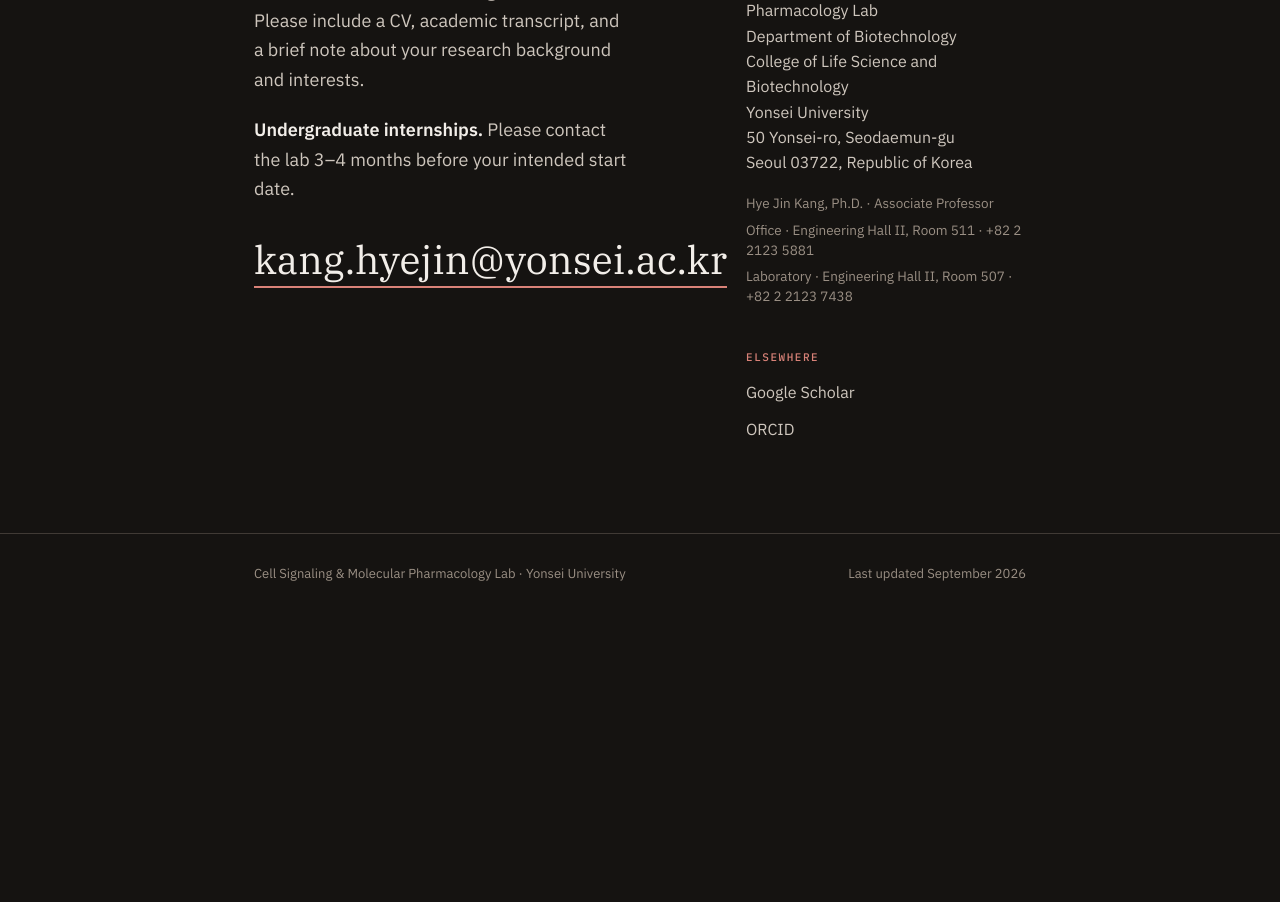
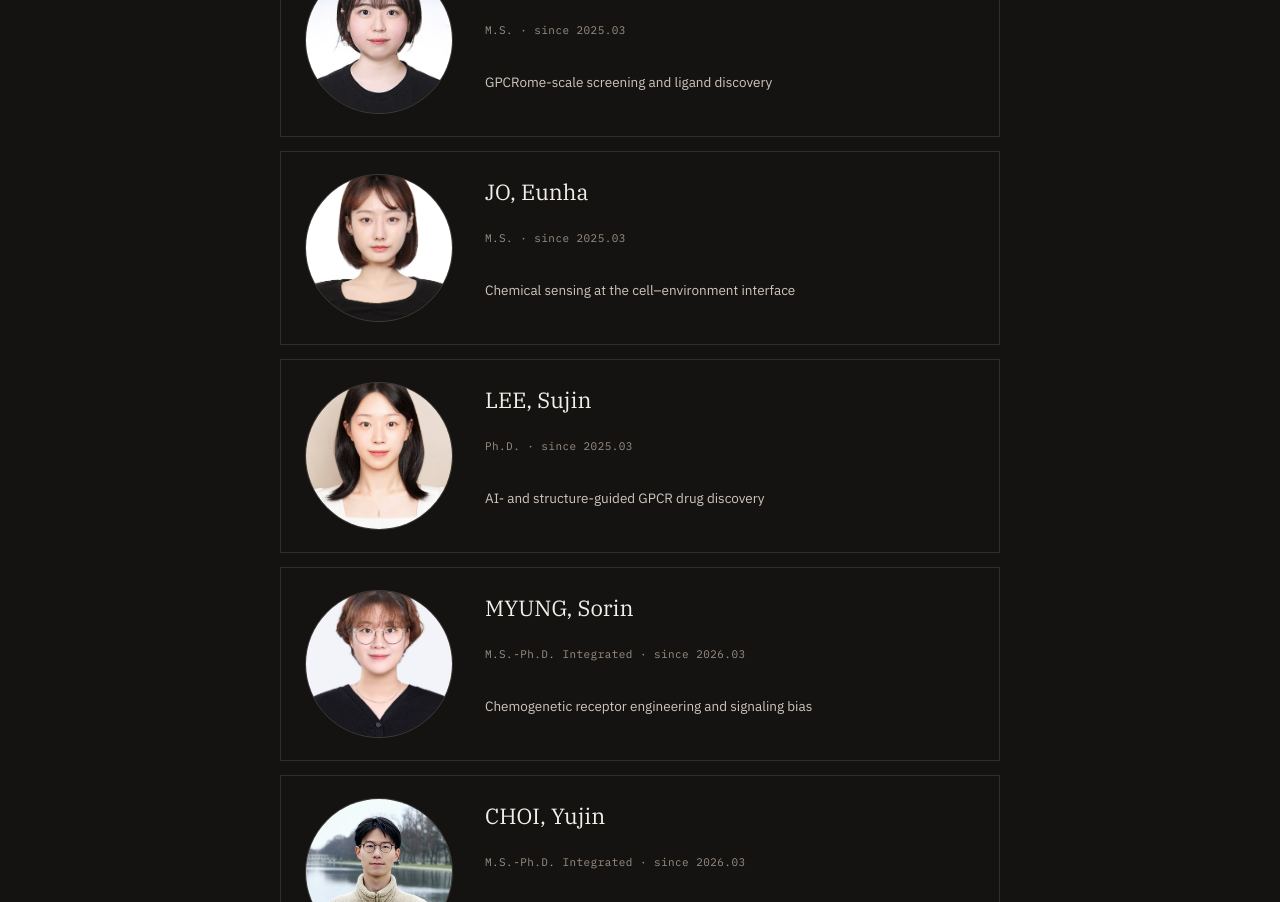
Before and after one commit to gori7873/Kang-lab, a plain HTML site: page index.html in a window 1280 px wide. Shown: the part 9351-10253 px from the top of the page. Before the commit the page ends 9976 px from the top, so only its background shows below. Drawn offline with Linux system fonts and the light colour scheme; no server answers.

Commit message:
Complete Myung rename and make member loader skip missing files

```diff
--- a/data/members/index.json
+++ b/data/members/index.json
@@ -4,7 +4,7 @@
   "subinwoo",
   "eunhajo",
   "sujinlee",
-  "sorinmyeong",
+  "sorinmyung",
   "yujinchoi",
   "jisukim",
   "donghajang",
--- a/data/members/sorinmyung.json
+++ b/data/members/sorinmyung.json
@@ -1,10 +1,10 @@
 {
-  "name": "Sorin Myeong",
+  "name": "Sorin Myung",
   "initials": "SM",
   "status": "current",
   "position": "M.S.-Ph.D. Integrated",
   "join": "2026. 03",
-  "photo": "images/members/sorinmyeong.jpg",
+  "photo": "images/members/sorinmyung.jpg",
   "handle": null,
   "ORCID": null,
   "publications": [
--- a/index.html
+++ b/index.html
@@ -2435,8 +2435,12 @@ requestAnimationFrame(render);
       return fetch("data/members/" + id + ".json").then(function (r) {
         if (!r.ok) throw new Error(id);
         return r.json();
-      });
-    }));
+      }).catch(function () { return null; });
+    })).then(function (list) {
+      list = list.filter(Boolean);
+      if (!list.length) throw new Error("no members");
+      return list;
+    });
   }
   fetch("data/members/index.json").then(function (r) {
     if (!r.ok) throw new Error("index");
```
